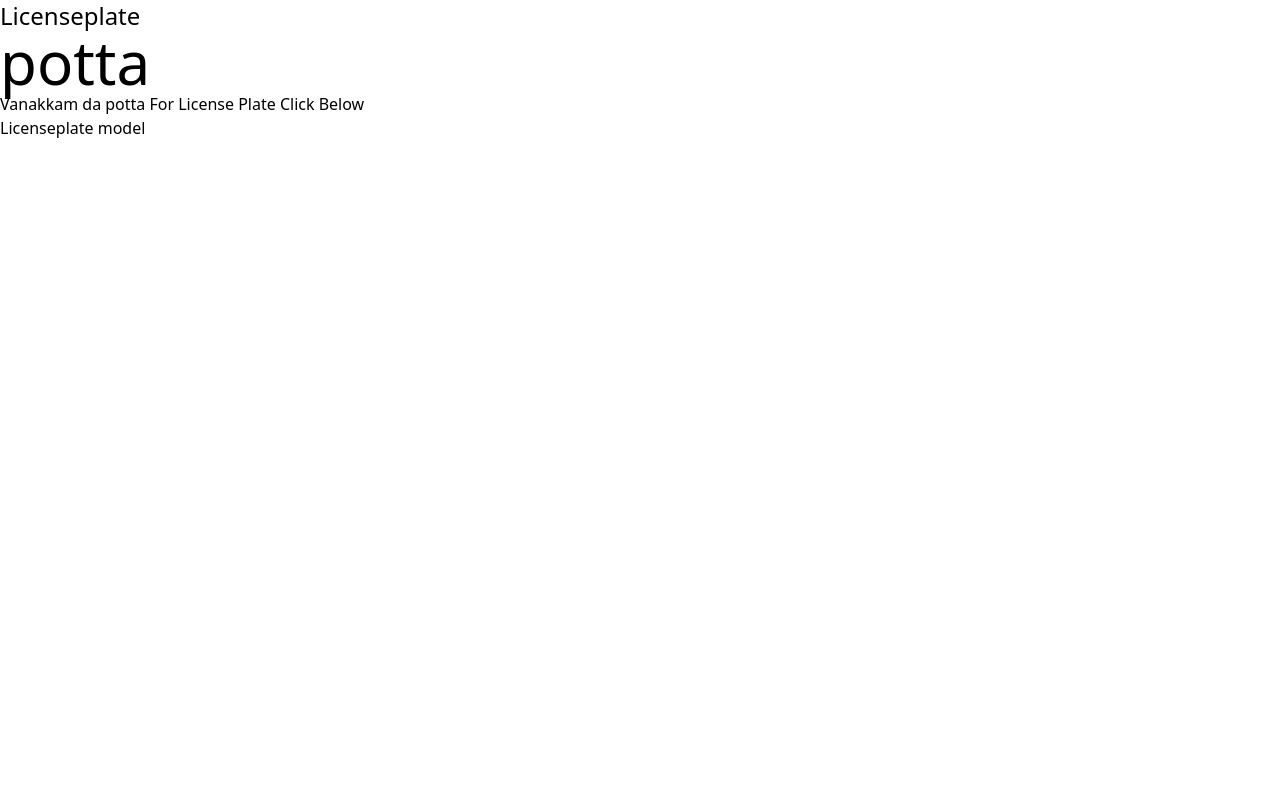
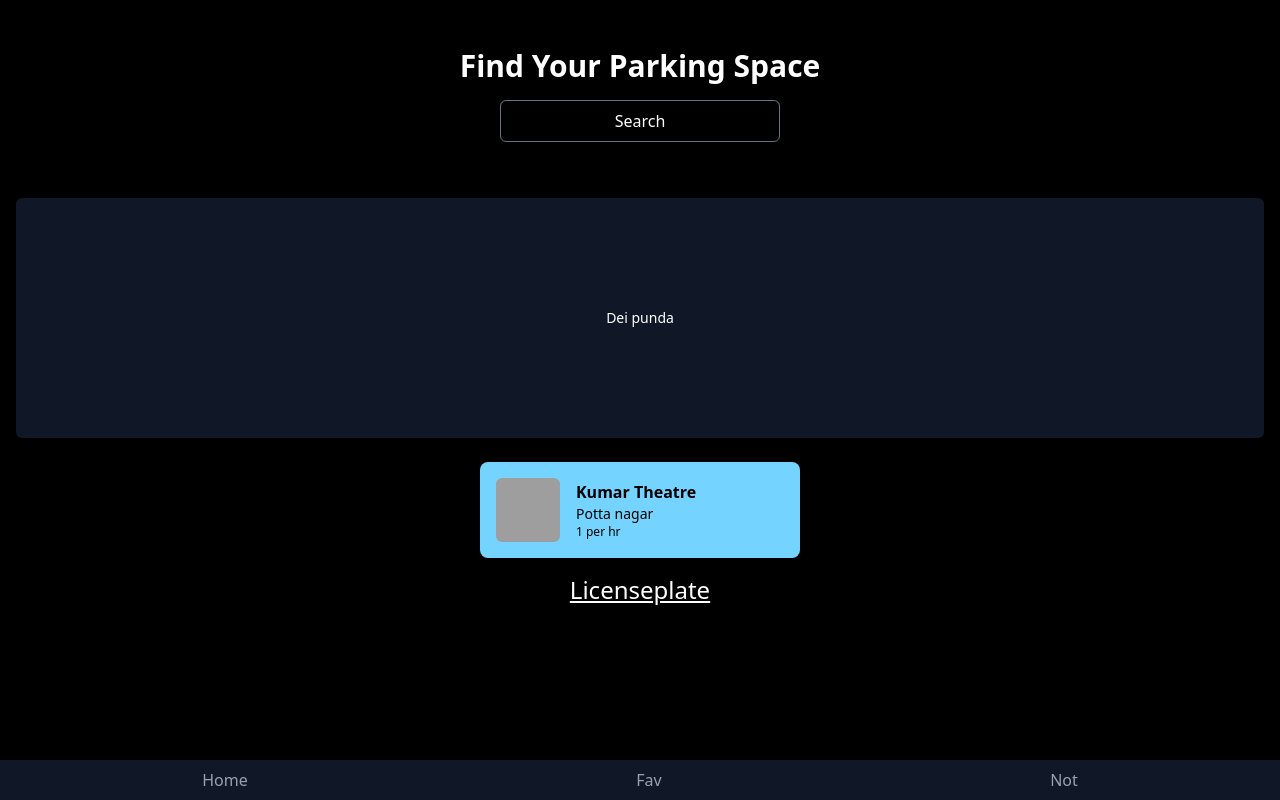
Before and after one commit to Luxxgit2k4/licenseplatedetection, an Astro site in the folder frontend/: page / in a window 1280 px wide. Built offline with nearby package versions, Linux system fonts and the light colour scheme; Astro itself is replaced by a stand-in of ours; grey boxes are pictures that could not be loaded.

Commit message:
Added UI
Signed-off-by: Luxxgit2k4 <lakshmanoni1234@gmail.com>

```diff
--- a/frontend/src/pages/index.astro
+++ b/frontend/src/pages/index.astro
@@ -6,12 +6,42 @@ import Info from "../components/Info.astro";
 // Welcome to Astro! Wondering what to do next? Check out the Astro documentation at https://docs.astro.build
 // Don't want to use any of this? Delete everything in this file, the `assets`, `components`, and `layouts` directories, and start fresh.
 ---
-
 <Layout>
-  <a href="/licenseplate" class="text-2xl">Licenseplate</a>
-  <p class="text-6xl">potta</p>
-  <section>
-    <Info />
-  </section>
-  <!-- <Welcome /> -->
+  <div class="bg-black min-h-screen text-white flex flex-col items-center p-4">
+    <header class="text-center mt-8">
+      <p class="text-3xl font-bold">Find Your Parking Space</p>
+    </header>
+<form class="p-4">
+  <label class="block text-white font-medium border border-gray-500 rounded-md w-70 p-2 text-center">
+    Search
+  </label>
+</form>
+    <div class="relative mt-10 w-full flex flex-col items-center">
+      <div class="bg-gray-900 w-full h-60 rounded-md flex items-center justify-center">
+        <p class="text-white-400 text-sm"> Dei punda</p>
+      </div>
+   <div class="mt-6 w-80 bg-sky-300 p-4 rounded-lg shadow-md flex items-center">
+        <img
+            src="/car.jpg"
+          alt="inga photo"
+          class="w-16 h-16 rounded-md"
+        />
+        <div class="ml-4">
+          <p class="text-black font-bold">Kumar Theatre</p>
+          <p class="text-black text-sm">Potta nagar</p>
+          <p class="text-black text-xs"> 1 per hr</p>
+        </div>
+      </div>
+    </div>
+    <div class="flex justify-center mt-4">
+  <a href="/licenseplate" class="text-2xl text-white hover:text-blue-400 underline">
+    Licenseplate
+  </a>
+</div>
+    <footer class="fixed bottom-0 left-0 w-full bg-gray-900 p-2 flex justify-around items-center">
+      <button class="text-gray-400">Home</button>
+      <button class="text-gray-400">Fav</button>
+      <button class="text-gray-400">Not</button>
+    </footer>
+  </div>
 </Layout>
```
Also changed, not shown: 1 other file.
